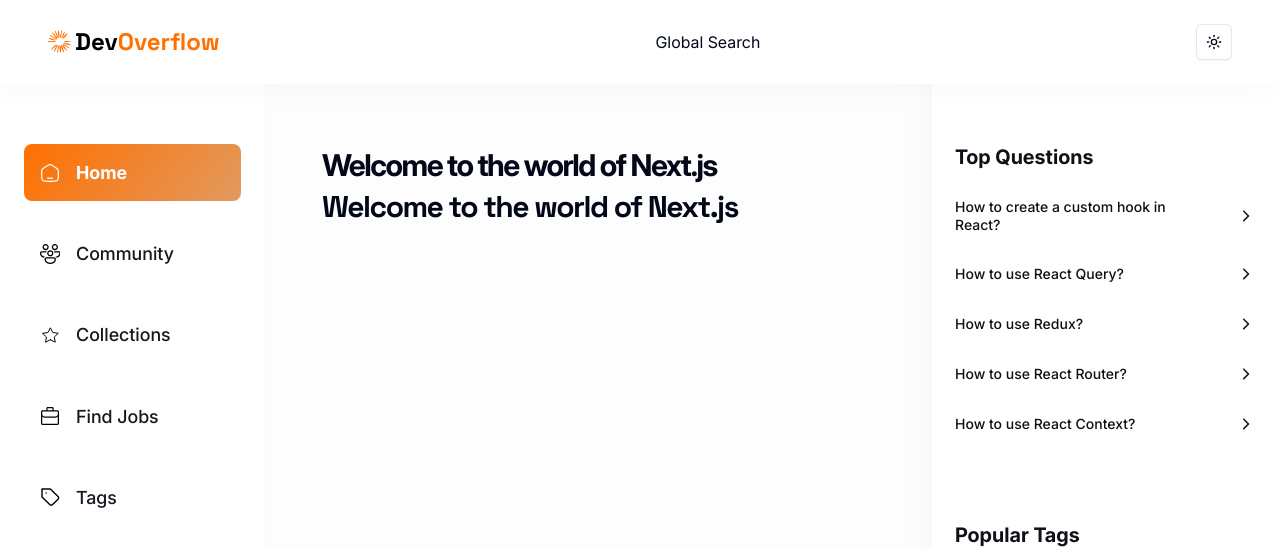
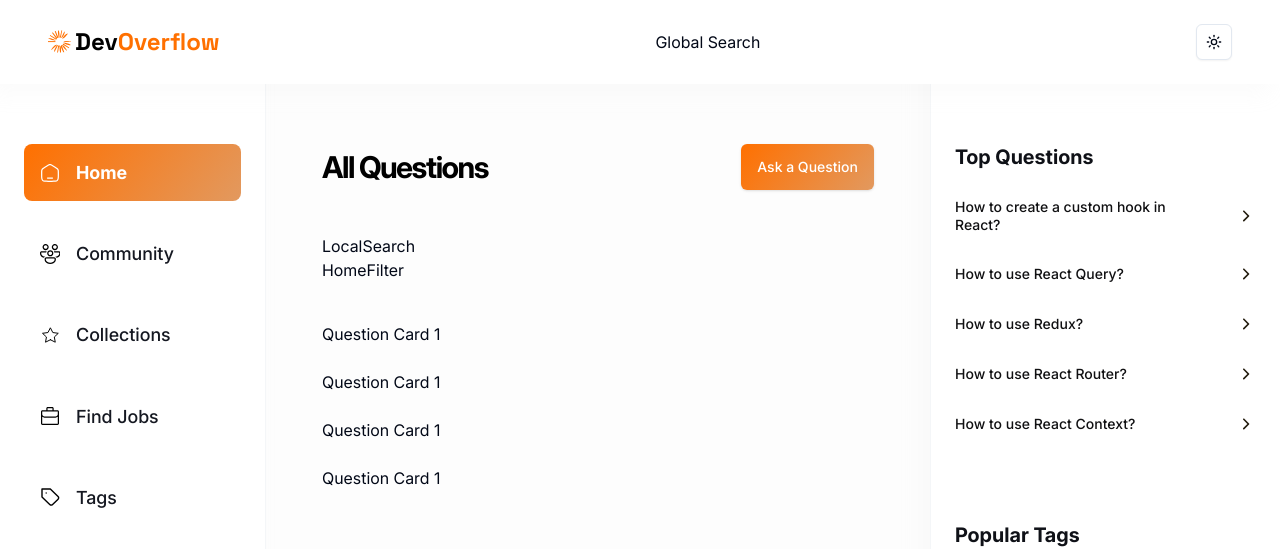
Before and after one commit to rddeveloper2019/dev-overflow, a Next.js app: page / in a window 1280 px wide. Shown: the top 549 px of the page. Built offline with nearby package versions, Linux system fonts and the light colour scheme; no server answers.

Commit message:
init main page

```diff
--- a/app/(root)/page.tsx
+++ b/app/(root)/page.tsx
@@ -1,25 +1,32 @@
 import { auth, signOut } from '@/auth';
 import { Button } from '@/components/ui/button';
 import ROUTES from '@/constants/routes';
+import Link from 'next/link';
 
 const Home = async () => {
   const session = await auth();
   console.log(session);
   return (
-    <div>
-      <h1 className="h1-bold ">Welcome to the world of Next.js</h1>
-      <h1 className="h1-bold font-space-grotesk">
-        Welcome to the world of Next.js
-      </h1>
-      {/* <form
-        action={async () => {
-          'use server';
-          await signOut({ redirectTo: ROUTES.SIGN_IN });
-        }}
-      >
-        <Button type="submit">Log out</Button>
-      </form> */}
-    </div>
+    <>
+      <section className="flex w-full flex-col-reverse justify-between gap-4 sm:flex-row sm:items-center">
+        <h1 className="h1-bold text-dark100_light900">All Questions</h1>
+
+        <Button
+          className="primary-gradient min-h-[46px] px-4 py-3 !text-light-900"
+          asChild
+        >
+          <Link href={ROUTES.ASK_QUESTION}>Ask a Question</Link>
+        </Button>
+      </section>
+      <section className="mt-11">LocalSearch</section>
+      HomeFilter
+      <div className="mt-10 flex w-full flex-col gap-6">
+        <p>Question Card 1</p>
+        <p>Question Card 1</p>
+        <p>Question Card 1</p>
+        <p>Question Card 1</p>
+      </div>
+    </>
   );
 };
 
--- a/constants/routes.ts
+++ b/constants/routes.ts
@@ -2,6 +2,7 @@
   HOME: '/',
   SIGN_IN: '/sign-in',
   SIGN_UP: '/sign-up',
+  ASK_QUESTION: '/ask-question',
   PROFILE: (id: string) => `/profile/${id}`,
   TAGS: (id: string) => `/tags/${id}`,
 };
```
